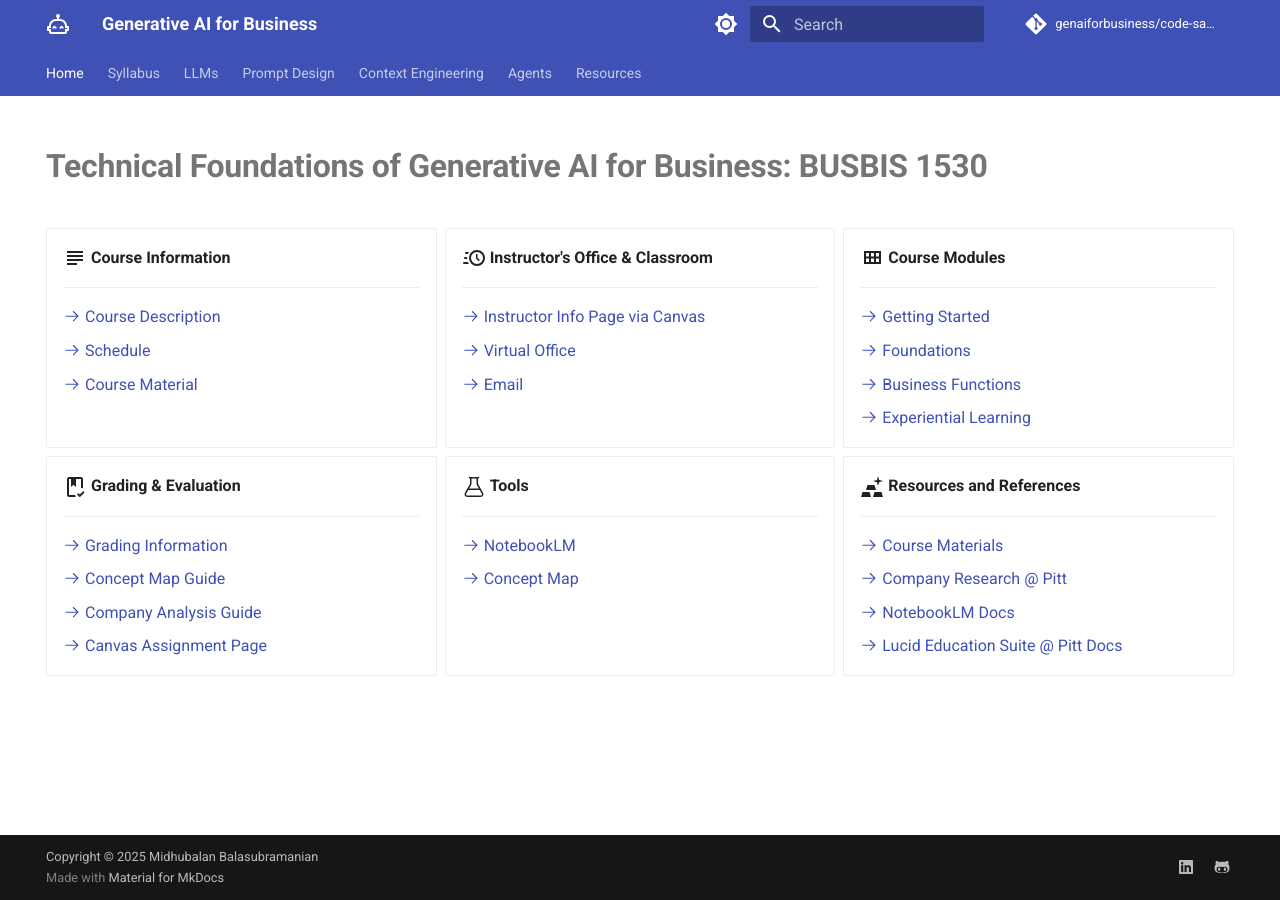
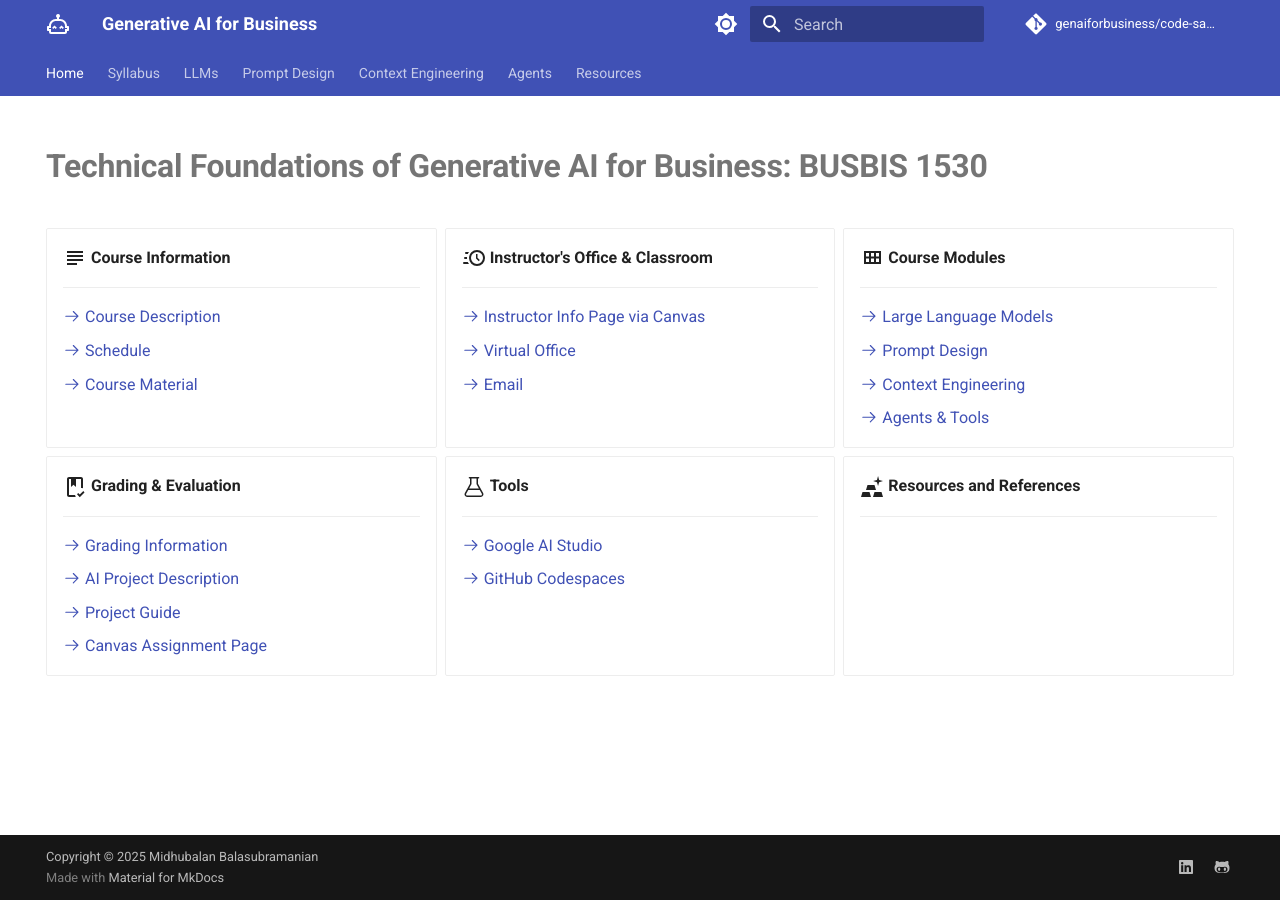
Before and after one commit to genaiforbusiness/genaiforbusiness.github.io, an MkDocs documentation site: the page built from docs/index.md, in a window 1280 px wide. Built offline with MkDocs 1.6.1 and Material for MkDocs 9.7.7, drawn with Linux system fonts in a browser that asks for light colours; comment, search, counter and statistics services are not loaded.

Commit message:
docs: update index.md

```diff
--- a/docs/index.md
+++ b/docs/index.md
@@ -24,7 +24,7 @@ hide:
     ---
 
 
-    [:octicons-arrow-right-24: Instructor Info Page via Canvas](https://canvas.pitt.edu/courses/321111/pages/instructor-info)
+    [:octicons-arrow-right-24: Instructor Info Page via Canvas](https://canvas.pitt.edu/courses/320955/pages/instructor-info)
 
     [:octicons-arrow-right-24: Virtual Office](https://pitt.zoom.us/my/midhubalan)
 
@@ -35,13 +35,14 @@ hide:
     ---
 
 
-    [:octicons-arrow-right-24: Getting Started](getting-started/index.md)
+    [:octicons-arrow-right-24: Large Language Models](llms/index.md)
 
-    [:octicons-arrow-right-24: Foundations](foundations/index.md)
+    [:octicons-arrow-right-24: Prompt Design](prompts/index.md)
 
-    [:octicons-arrow-right-24: Business Functions ](business-functions/index.md)
+    [:octicons-arrow-right-24: Context Engineering](contexts/index.md)
 
-    [:octicons-arrow-right-24: Experiential Learning](experiential-learning/index.md)
+    [:octicons-arrow-right-24: Agents & Tools](agents/index.md)
+
 
 -   :material-book-check-outline:{ .lg .middle } __Grading & Evaluation__
 
@@ -50,32 +51,26 @@ hide:
 
     [:octicons-arrow-right-24: Grading Information](syllabus/grading.md)
 
-    [:octicons-arrow-right-24: Concept Map Guide](syllabus/concept-map-guide.md)
+    [:octicons-arrow-right-24: AI Project Description](syllabus/ai-project/index.md)
 
-    [:octicons-arrow-right-24: Company Analysis Guide](syllabus/company-analysis-guide.md)
+    [:octicons-arrow-right-24: Project Guide](syllabus/ai-project/project-guide.md)
 
-    [:octicons-arrow-right-24: Canvas Assignment Page](https://canvas.pitt.edu/courses/313542)
+    [:octicons-arrow-right-24: Canvas Assignment Page](https://canvas.pitt.edu/courses/320955)
 
 -   :octicons-beaker-24:{ .lg .middle } __Tools__
 
     ---
 
-    [:octicons-arrow-right-24: NotebookLM](getting-started/notebooklm/index.md)
+    [:octicons-arrow-right-24: Google AI Studio](#)
 
-    [:octicons-arrow-right-24: Concept Map](getting-started/concept-map/index.md)
+    [:octicons-arrow-right-24: GitHub Codespaces](#)
 
 -   :material-gold:{ .lg .middle } __Resources and References__
 
     ---
 
 
-    [:octicons-arrow-right-24: Course Materials](syllabus/course-materials.md)
 
-    [:octicons-arrow-right-24: Company Research @ Pitt](https://pitt.libguides.com/companyresearch)
-
-    [:octicons-arrow-right-24: NotebookLM Docs](https://support.google.com/notebooklm)
-
-    [:octicons-arrow-right-24: Lucid Education Suite @ Pitt Docs](https://teaching.pitt.edu/resources/an-introduction-to-the-lucid-education-suite/)
 
 
 </div>
```
